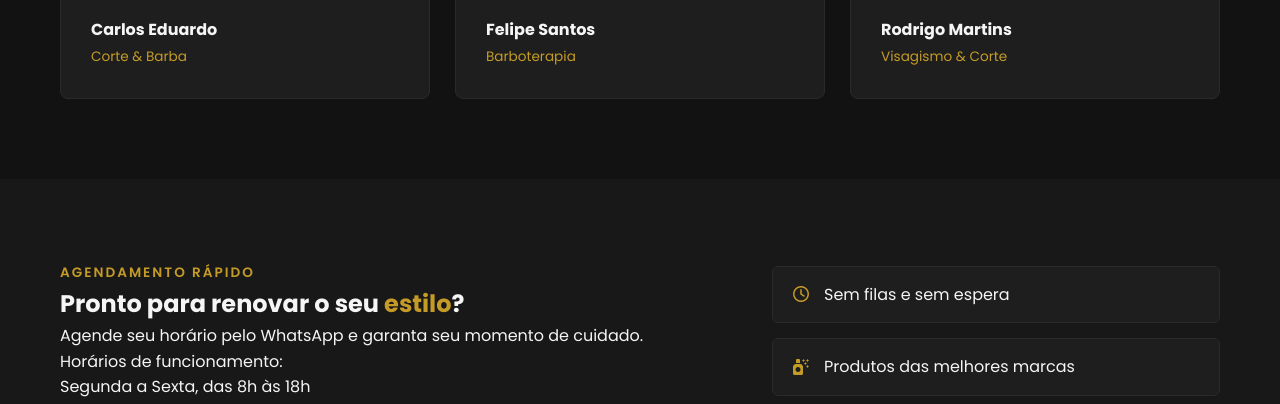
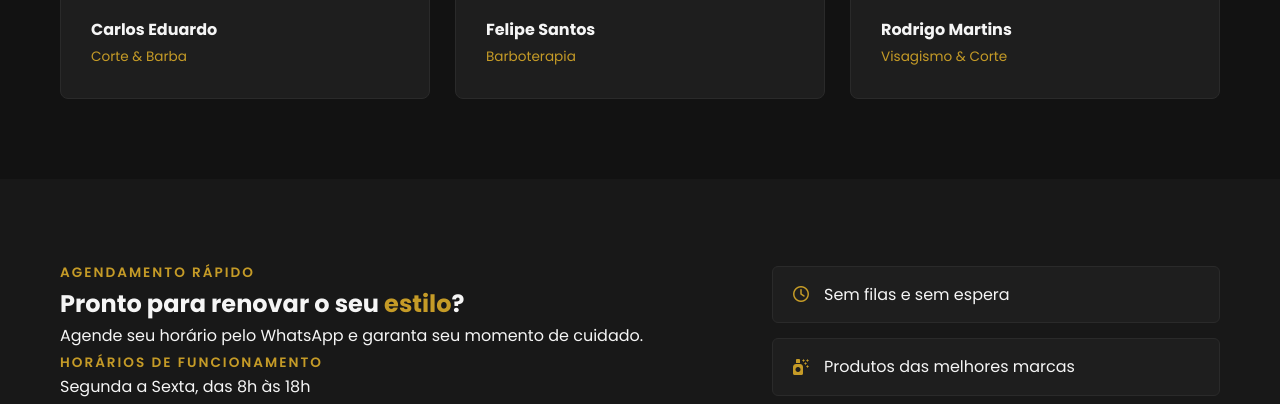
Before and after one commit to Jota-Jota-Jeral-Junto/BarbeariaImaginaria, a plain HTML site: page index.html in a window 1280 px wide. Shown: the part 3153-3557 px from the top of the page. Drawn offline with nearby package versions, Linux system fonts and the light colour scheme.

Commit message:
correção de titulo

```diff
--- a/index.html
+++ b/index.html
@@ -239,7 +239,7 @@
                     <span class="contato-eyebrow">Agendamento Rápido</span>
                     <h2>Pronto para renovar o seu <span>estilo</span>?</h2>
                     <p>Agende seu horário pelo WhatsApp e garanta seu momento de cuidado.</p>
-                    <p>Horários de funcionamento:</p>
+                    <span class="contato-eyebrow">Horários de Funcionamento</span>
                     <P>Segunda a Sexta, das 8h às 18h</P>
                     <P>Sábado, das 9h às 17h</P>
                     <a class="contato-btn" target="_blank" href="https://wa.me/5500000000000?text=Ol%C3%A1!%20Gostaria%20de%20agendar%20um%20hor%C3%A1rio%20na%20barbearia.">
```
